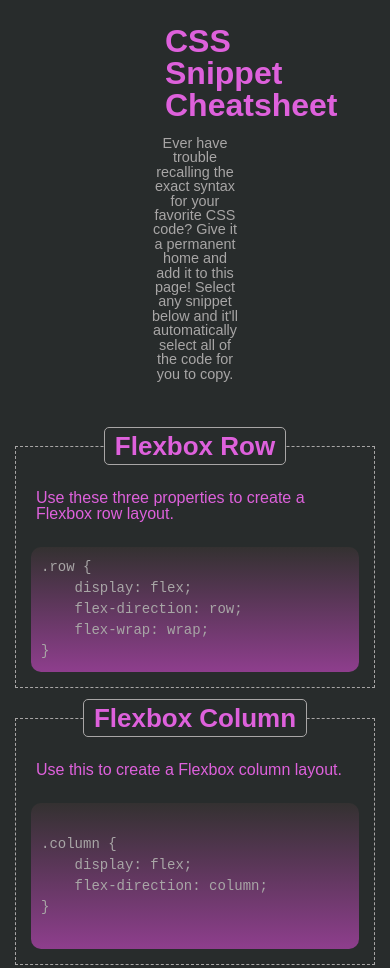
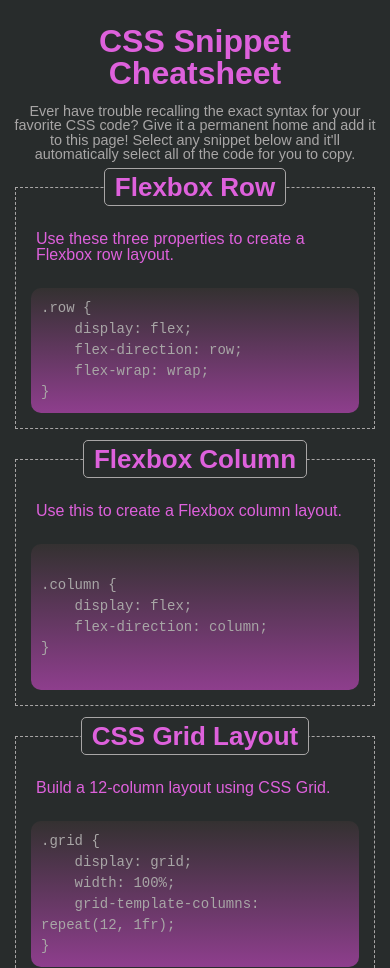
Before and after one commit to mbronstein1/CSS-Cheatsheet, a plain HTML site: page index.html in a window 390 px wide. Shown: the top 968 px of the page. Drawn offline with Linux system fonts and the light colour scheme.

Commit message:
added small media query to fix bug for phone viewpoint

```diff
--- a/assets/style.css
+++ b/assets/style.css
@@ -86,3 +86,10 @@ footer {
     text-align: center;
     margin: 30px;
 }
+
+@media screen and (max-width: 500px) {
+    header {
+        margin: 5px;
+        padding: 5px;
+    }
+}
```
